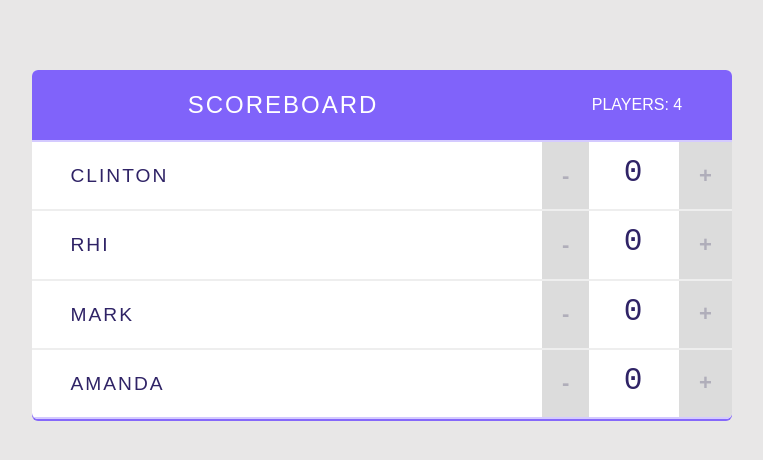
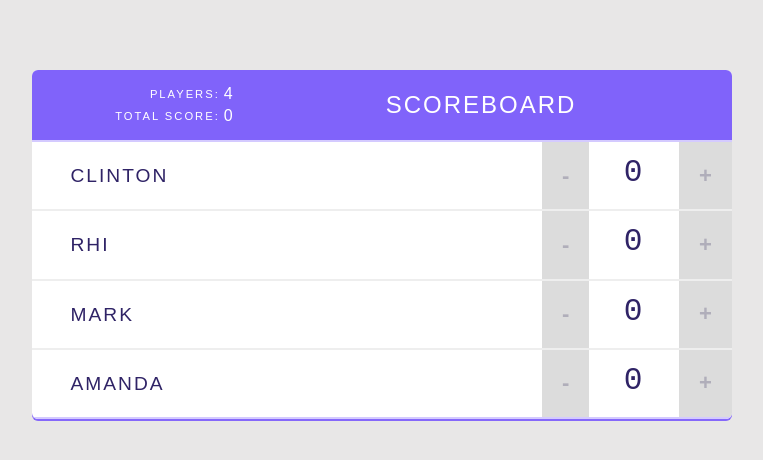
Before and after one commit to clintonhays/react-scoreboard, a React (Create React App) app: page / in a window 1280 px wide. Shown: the top 460 px of the page, without its empty margins (258-1021 px from the left). Built offline with nearby package versions, Linux system fonts and the light colour scheme.

Commit message:
add stats componenet to scoreboard header

```diff
--- a/src/components/App.js
+++ b/src/components/App.js
@@ -50,7 +50,7 @@
         <Header
           /* prettier ignore */
           title="Scoreboard"
-					totalPlayers={this.state.players.length}
+          players={this.state.players}
         />
 
         {/* Player List */}
--- a/src/components/Header.js
+++ b/src/components/Header.js
@@ -1,12 +1,13 @@
 import React from 'react';
+import Stats from './Stats';
 
 const Header = (props) => {
-	return (
-		<header>
-			<h1>{props.title}</h1>
-			<span className="stats">Players: {props.totalPlayers}</span>
-		</header>
-	);
+  return (
+    <header>
+      <Stats players={props.players} />
+      <h1>{props.title}</h1>
+    </header>
+  );
 };
 
 export default Header;
--- /dev/null
+++ b/src/components/Stats.js
@@ -0,0 +1,25 @@
+import React from 'react';
+
+const Stats = (props) => {
+  const totalPlayers = props.players.length;
+  const totalPoints = props.players.reduce((total, player) => {
+    return total + player.score;
+  }, 0);
+
+  return (
+    <table className="stats">
+      <tbody>
+        <tr>
+          <td>Players:</td>
+          <td>{totalPlayers}</td>
+        </tr>
+        <tr>
+          <td>Total Score:</td>
+          <td>{totalPoints}</td>
+        </tr>
+      </tbody>
+    </table>
+  );
+};
+
+export default Stats;
```
Lines whose indentation alone changed are shown as unchanged.
